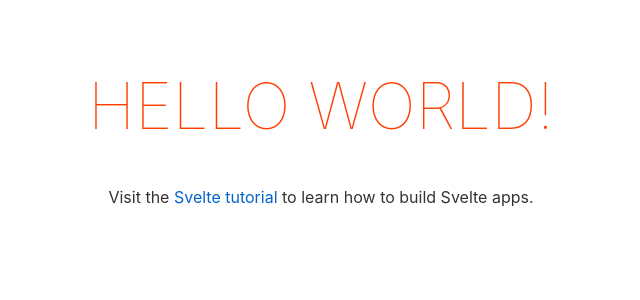
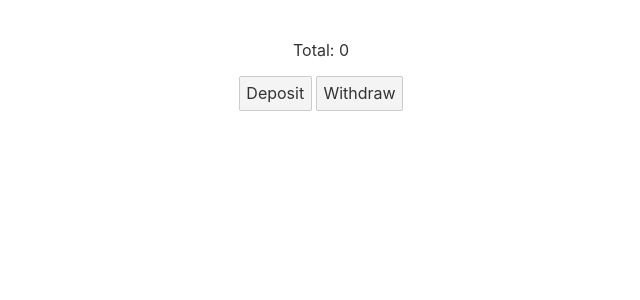
Before and after one commit to kupukctep/PIT, a Svelte app in the folder PIT/: page / in a window 1280 px wide. Shown: the top 300 px of the page, without its empty margins (319-959 px from the left). Built offline with nearby package versions, Linux system fonts and the light colour scheme.

Commit message:
add component for manage an account

```diff
--- a/PIT/package.json
+++ b/PIT/package.json
@@ -5,7 +5,7 @@
   "scripts": {
     "build": "rollup -c",
     "dev": "rollup -c -w",
-    "start": "sirv public --no-clear"
+    "start": "sirv public --single"
   },
   "devDependencies": {
     "@rollup/plugin-commonjs": "^17.0.0",
--- a/PIT/src/App.svelte
+++ b/PIT/src/App.svelte
@@ -1,10 +1,11 @@
-<script>
+<script lang="ts">
+	import Balance from "./component/Balance.svelte";
+
 	export let name;
 </script>
 
 <main>
-	<h1>Hello {name}!</h1>
-	<p>Visit the <a href="https://svelte.dev/tutorial">Svelte tutorial</a> to learn how to build Svelte apps.</p>
+	<Balance/>
 </main>
 
 <style>
--- /dev/null
+++ b/PIT/src/component/Balance.svelte
@@ -0,0 +1,15 @@
+<script lang="ts">
+    let total = 0
+    function deposit() {
+        total++
+    }
+    function withdraw() {
+        total--
+    }
+</script>
+
+<div>
+    <p>Total: {total}</p>
+    <button value="Deposit" type="button" on:click={deposit}>Deposit</button>
+    <button value="Withdraw" type="button" on:click={withdraw}>Withdraw</button>
+</div>
```
